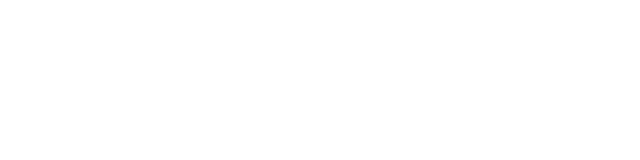
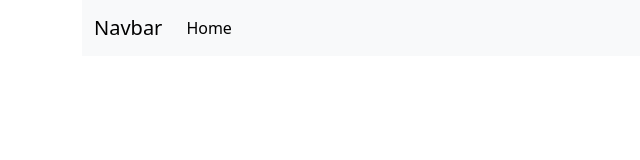
Before and after one commit to TALEX1995/Portfolio-front-end, a Vue app: page / in a window 1280 px wide. Shown: the top 160 px of the page, without its empty margins (0-640 px from the left). Built offline with nearby package versions, Linux system fonts and the light colour scheme.

Commit message:
Added header and axios on app

```diff
--- a/src/App.vue
+++ b/src/App.vue
@@ -1,8 +1,20 @@
 <script>
+import axios from 'axios';
+const endpoint = 'http://127.0.0.1:8000/api/projects';
+import AppHeader from './components/AppHeader.vue';
+export default {
+  components: { AppHeader }
+};
 </script>
 
 
-<template></template>
+<template>
+  <AppHeader />
+  <main class="container my-3">
+
+
+  </main>
+</template>
 
 
 <style></style>
--- /dev/null
+++ b/src/components/AppHeader.vue
@@ -0,0 +1,26 @@
+<script>
+export default {
+    name: 'AppHeader'
+}
+</script>
+
+<template>
+    <header class="container">
+        <nav class="navbar navbar-expand-lg bg-body-tertiary">
+            <div class="container-fluid">
+                <a class="navbar-brand" href="#">Navbar</a>
+                <button class="navbar-toggler" type="button" data-bs-toggle="collapse" data-bs-target="#navbarNav"
+                    aria-controls="navbarNav" aria-expanded="false" aria-label="Toggle navigation">
+                    <span class="navbar-toggler-icon"></span>
+                </button>
+                <div class="collapse navbar-collapse" id="navbarNav">
+                    <ul class="navbar-nav">
+                        <li class="nav-item">
+                            <a class="nav-link active" aria-current="page" href="#">Home</a>
+                        </li>
+                    </ul>
+                </div>
+            </div>
+        </nav>
+    </header>
+</template>
--- a/src/main.js
+++ b/src/main.js
@@ -2,4 +2,7 @@
 import 'bootstrap/dist/css/bootstrap.min.css';
 import App from './App.vue'
 
-createApp(App).mount('#app')
+const app = createApp(App)
+
+
+app.mount('#app')
```
